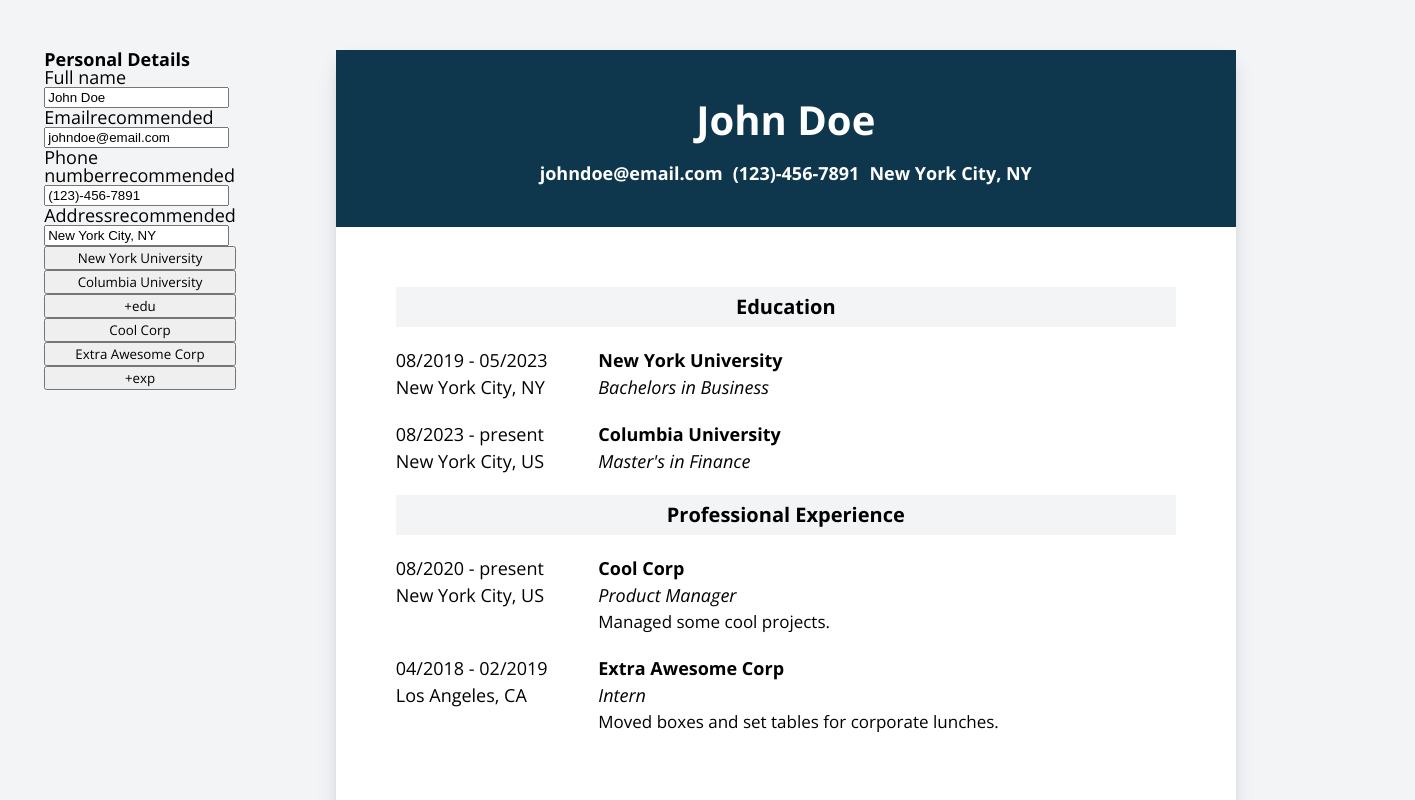
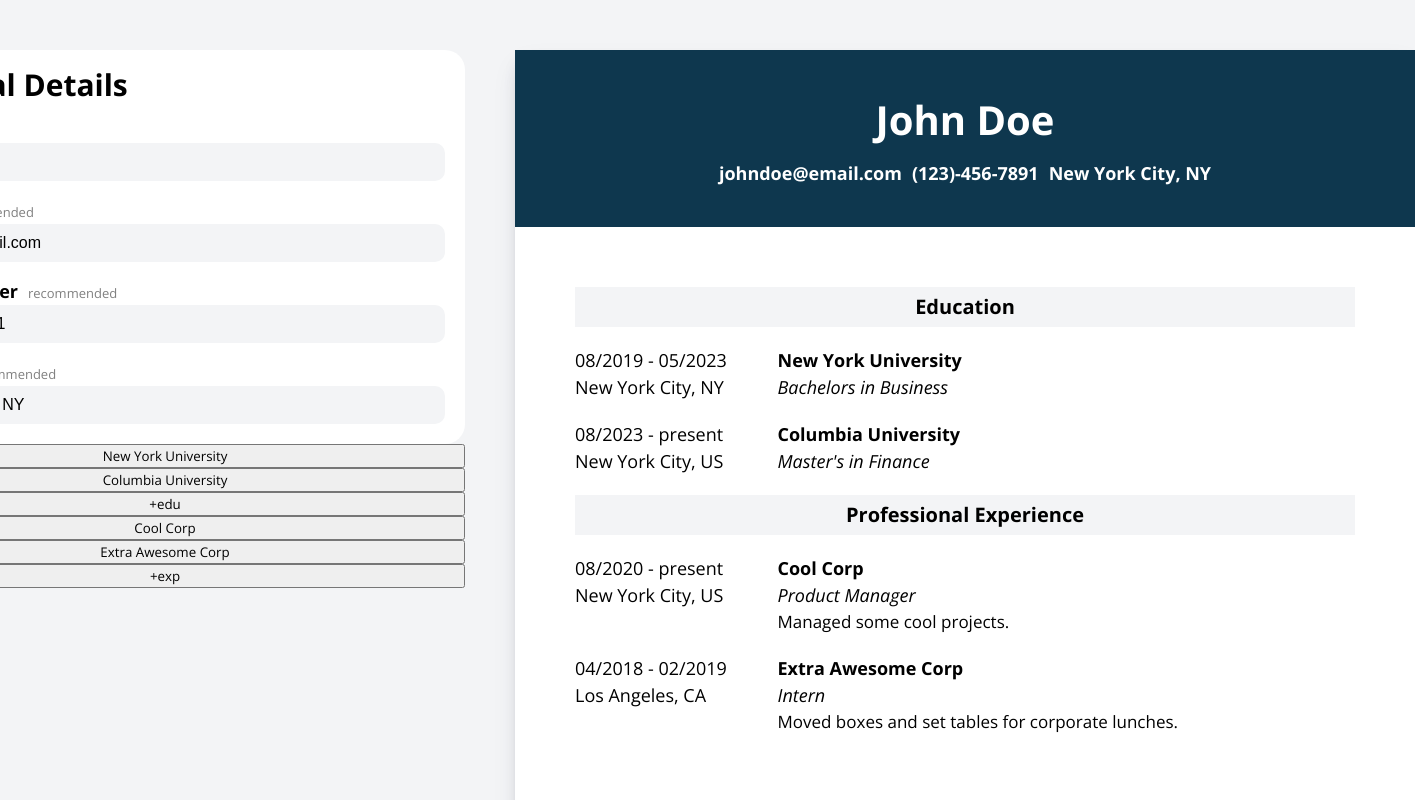
Before and after one commit to seanmckone/odin-cv-application, a React (Vite) app: page / in a window 1280 px wide. Shown: the top 800 px of the page, 1415 px wide, since content can reach past the window. Built offline with nearby package versions, Linux system fonts and the light colour scheme.

Commit message:
Create initial form styling

```diff
--- a/src/components/EducationForm.jsx
+++ b/src/components/EducationForm.jsx
@@ -1,5 +1,6 @@
 import InputGroup from "./InputGroup.jsx";
 import FormButtons from "./FormButtons.jsx";
+import "../styles/EduExpForm.css";
 
 function EducationForm({ educationDetails, onChange, cancel, remove, save }) {
   return (
--- a/src/components/ExperienceForm.jsx
+++ b/src/components/ExperienceForm.jsx
@@ -1,5 +1,6 @@
 import InputGroup from "./InputGroup.jsx";
 import FormButtons from "./FormButtons.jsx";
+import "../styles/EduExpForm.css";
 
 function ExperienceForm({ experienceDetails, onChange, cancel, remove, save }) {
   return (
--- a/src/components/InputGroup.jsx
+++ b/src/components/InputGroup.jsx
@@ -1,3 +1,5 @@
+import "../styles/InputGroup.css";
+
 function InputGroup({
   id,
   placeholder,
--- a/src/components/PersonalDetails.jsx
+++ b/src/components/PersonalDetails.jsx
@@ -1,4 +1,5 @@
 import InputGroup from "./InputGroup.jsx";
+import "../styles/PersonalDetails.css";
 
 function PersonalDetails({ personalDetails, onChange }) {
   return (
@@ -8,7 +9,7 @@
       id="personal-details-form"
       className="personal-details-form"
     >
-      <h2>Personal Details</h2>
+      <h2 className="personal-details-title">Personal Details</h2>
       <InputGroup
         id="full-name"
         placeholder="First and last name"
--- a/src/styles/App.css
+++ b/src/styles/App.css
@@ -1,6 +1,6 @@
 .app {
   display: flex;
-  gap: 100px;
+  gap: 50px;
   justify-content: center;
 }
 
--- /dev/null
+++ b/src/styles/EduExpForm.css
@@ -0,0 +1,12 @@
+.education-form,
+.experience-form {
+  background-color: var(--accent-bg-color);
+  padding: 20px;
+  border-radius: 20px;
+
+  display: flex;
+  flex-direction: column;
+  gap: 20px;
+
+  width: 600px;
+}
--- /dev/null
+++ b/src/styles/InputGroup.css
@@ -0,0 +1,24 @@
+input {
+  border: 0px;
+  background-color: var(--main-bg-color);
+  padding: 10px;
+  border-radius: 10px;
+  font-size: 16px;
+}
+
+.input-group {
+  display: flex;
+  flex-direction: column;
+  gap: 5px;
+}
+
+.optional-text,
+.recommended-text {
+  font-size: 13px;
+  color: gray;
+  margin-left: 10px;
+}
+
+.label-text {
+  font-weight: bold;
+}
--- /dev/null
+++ b/src/styles/PersonalDetails.css
@@ -0,0 +1,15 @@
+.personal-details-form {
+  background-color: var(--accent-bg-color);
+  padding: 20px;
+  border-radius: 20px;
+
+  display: flex;
+  flex-direction: column;
+  gap: 20px;
+
+  width: 600px;
+}
+
+.personal-details-title {
+  font-size: 30px;
+}
```
